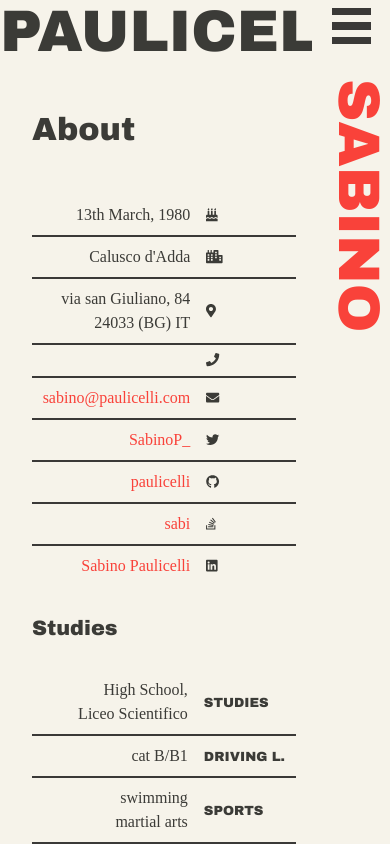
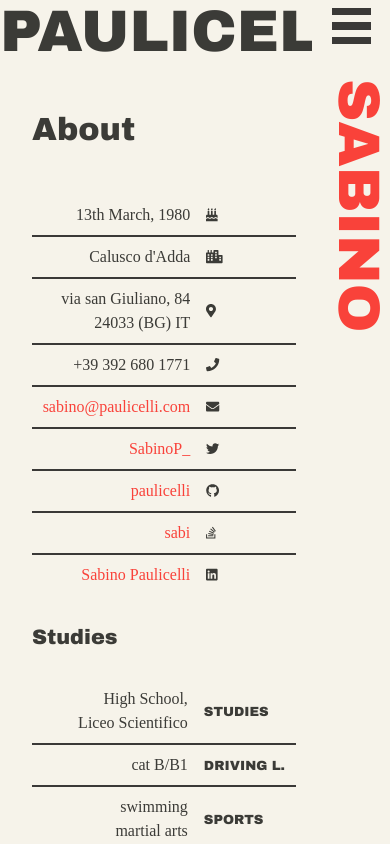
Before and after one commit to paulicelli/sabino.paulicelli.com, a Vue app: page /about in a window 390 px wide. Shown: the top 844 px of the page. Built offline with nearby package versions, Linux system fonts and the light colour scheme.

Commit message:
phone link toggled

```diff
--- a/src/views/About.vue
+++ b/src/views/About.vue
@@ -41,7 +41,7 @@ export default {
         },
         {
           'n': 4,
-          'p': '<a href="tel:+393926801771>+39 392 680 1771</a>',
+          'p': '+39 392 680 1771',
           'h5': '<i class="fas fa-phone"></i>'
         },
         {
```
